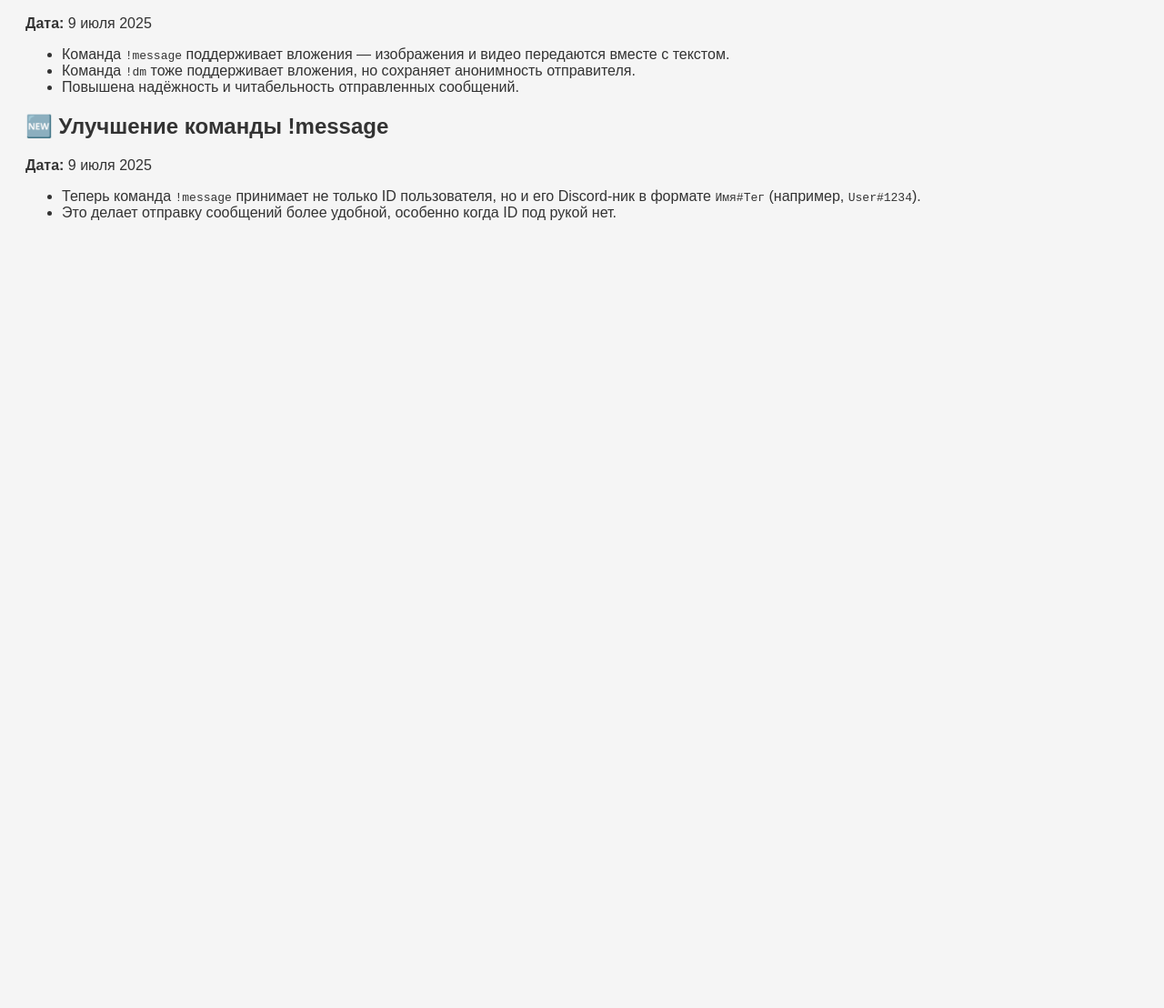
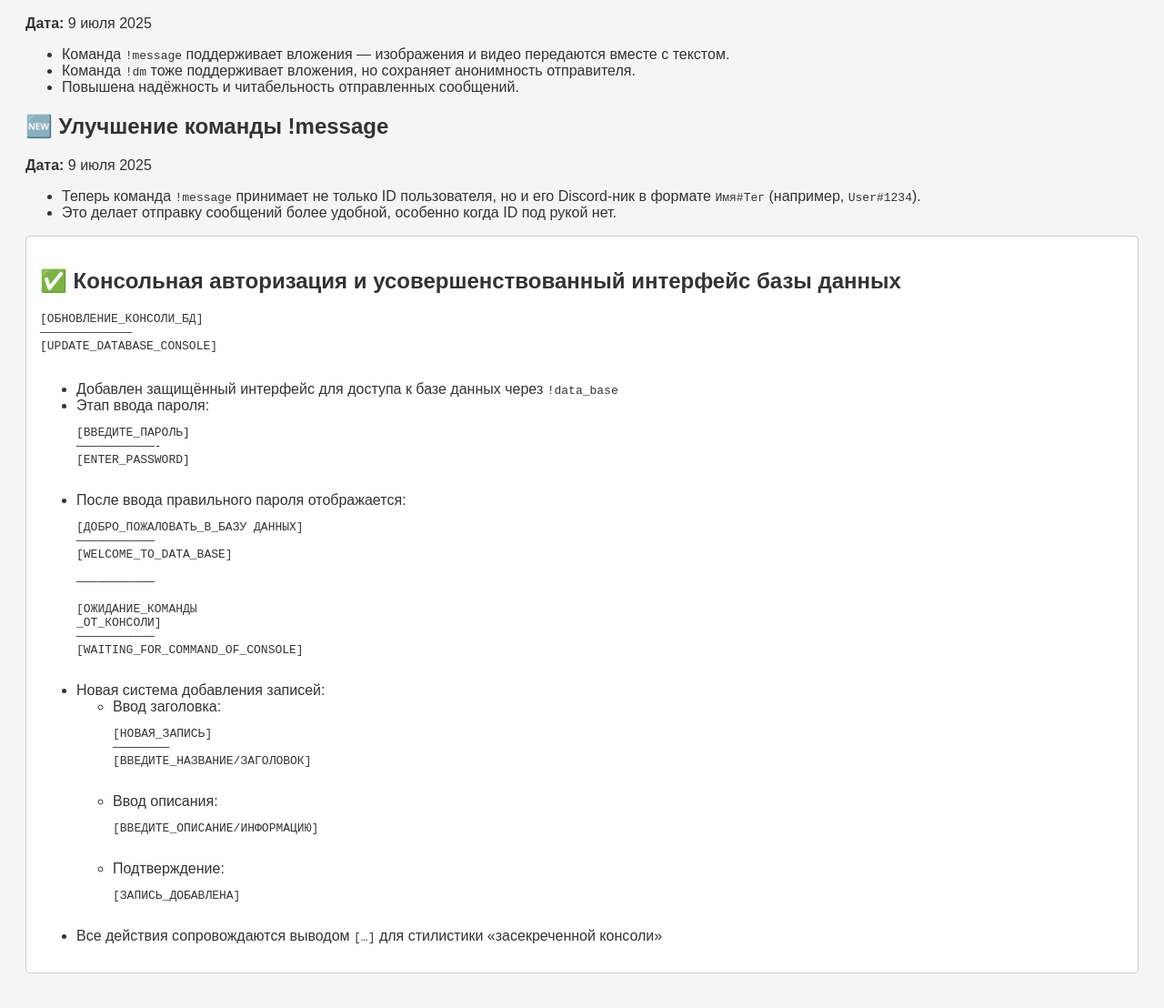
Before and after one commit to Pembevich/pumba-bot-devlog1, a plain HTML site: page index.html in a window 1280 px wide. Shown: the part 1291-2399 px from the top of the page at 91% size. Before the commit the page ends 1578 px from the top, so only its background shows below. Drawn offline with Linux system fonts and the light colour scheme.

Commit message:
Update index.html

```diff
--- a/index.html
+++ b/index.html
@@ -97,3 +97,57 @@
     <li>Это делает отправку сообщений более удобной, особенно когда ID под рукой нет.</li>
   </ul>
 </div>
+<div class="log-entry">
+  <h2>✅ Консольная авторизация и усовершенствованный интерфейс базы данных</h2>
+  <pre>
+[ОБНОВЛЕНИЕ_КОНСОЛИ_БД]
+—————————————
+[UPDATE_DATABASE_CONSOLE]
+  </pre>
+  <ul>
+    <li>Добавлен защищённый интерфейс для доступа к базе данных через <code>!data_base</code></li>
+    <li>Этап ввода пароля:
+      <pre>
+[ВВЕДИТЕ_ПАРОЛЬ]
+———————————-
+[ENTER_PASSWORD]
+      </pre>
+    </li>
+    <li>После ввода правильного пароля отображается:
+      <pre>
+[ДОБРО_ПОЖАЛОВАТЬ_В_БАЗУ ДАННЫХ]
+———————————
+[WELCOME_TO_DATA_BASE]
+
+———————————
+
+[ОЖИДАНИЕ_КОМАНДЫ
+_ОТ_КОНСОЛИ]
+———————————
+[WAITING_FOR_COMMAND_OF_CONSOLE]
+      </pre>
+    </li>
+    <li>Новая система добавления записей:
+      <ul>
+        <li>Ввод заголовка:
+          <pre>
+[НОВАЯ_ЗАПИСЬ]
+————————
+[ВВЕДИТЕ_НАЗВАНИЕ/ЗАГОЛОВОК]
+          </pre>
+        </li>
+        <li>Ввод описания:
+          <pre>
+[ВВЕДИТЕ_ОПИСАНИЕ/ИНФОРМАЦИЮ]
+          </pre>
+        </li>
+        <li>Подтверждение:
+          <pre>
+[ЗАПИСЬ_ДОБАВЛЕНА]
+          </pre>
+        </li>
+      </ul>
+    </li>
+    <li>Все действия сопровождаются выводом <code>[…]</code> для стилистики «засекреченной консоли»</li>
+  </ul>
+</div>
```
